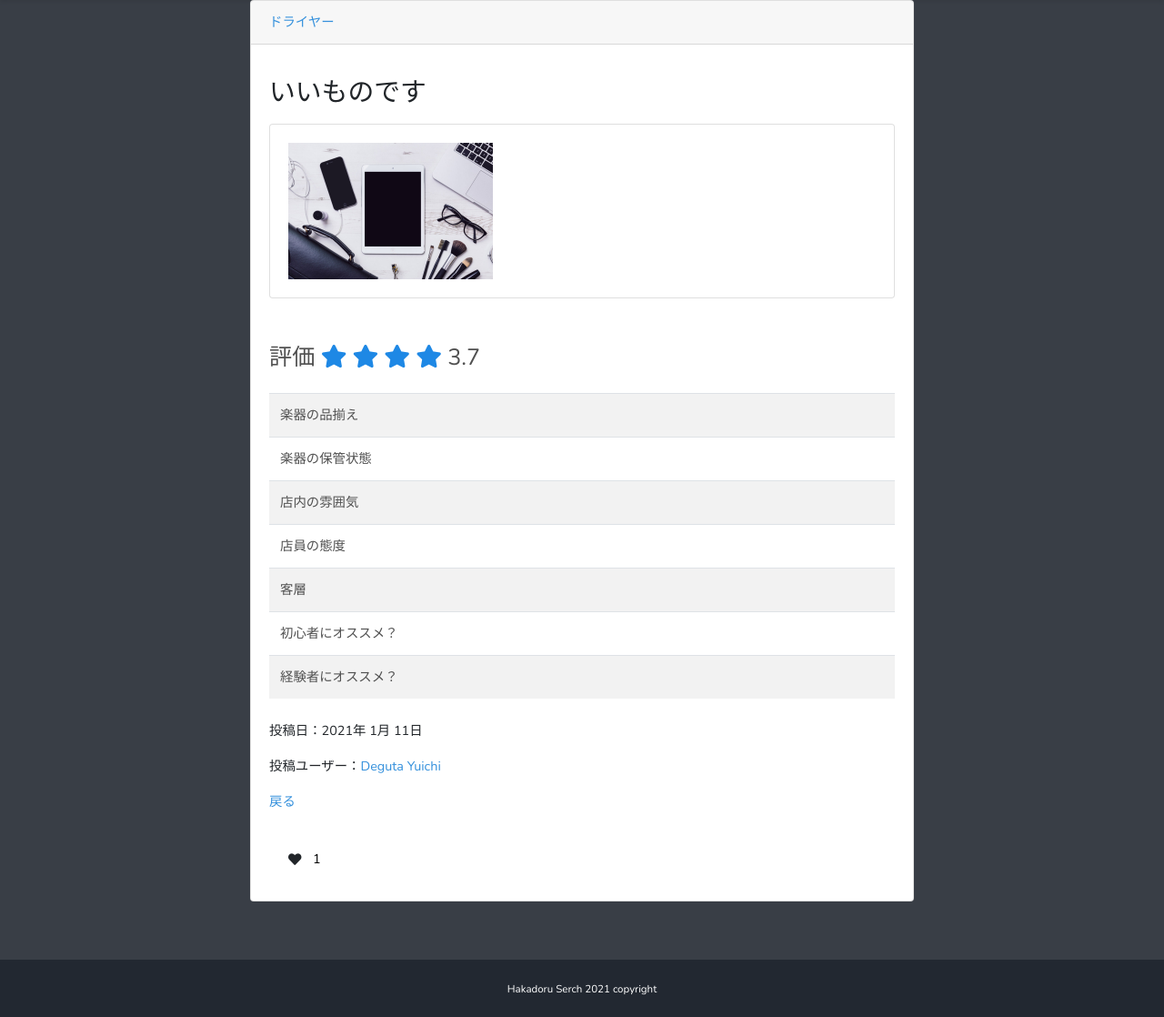
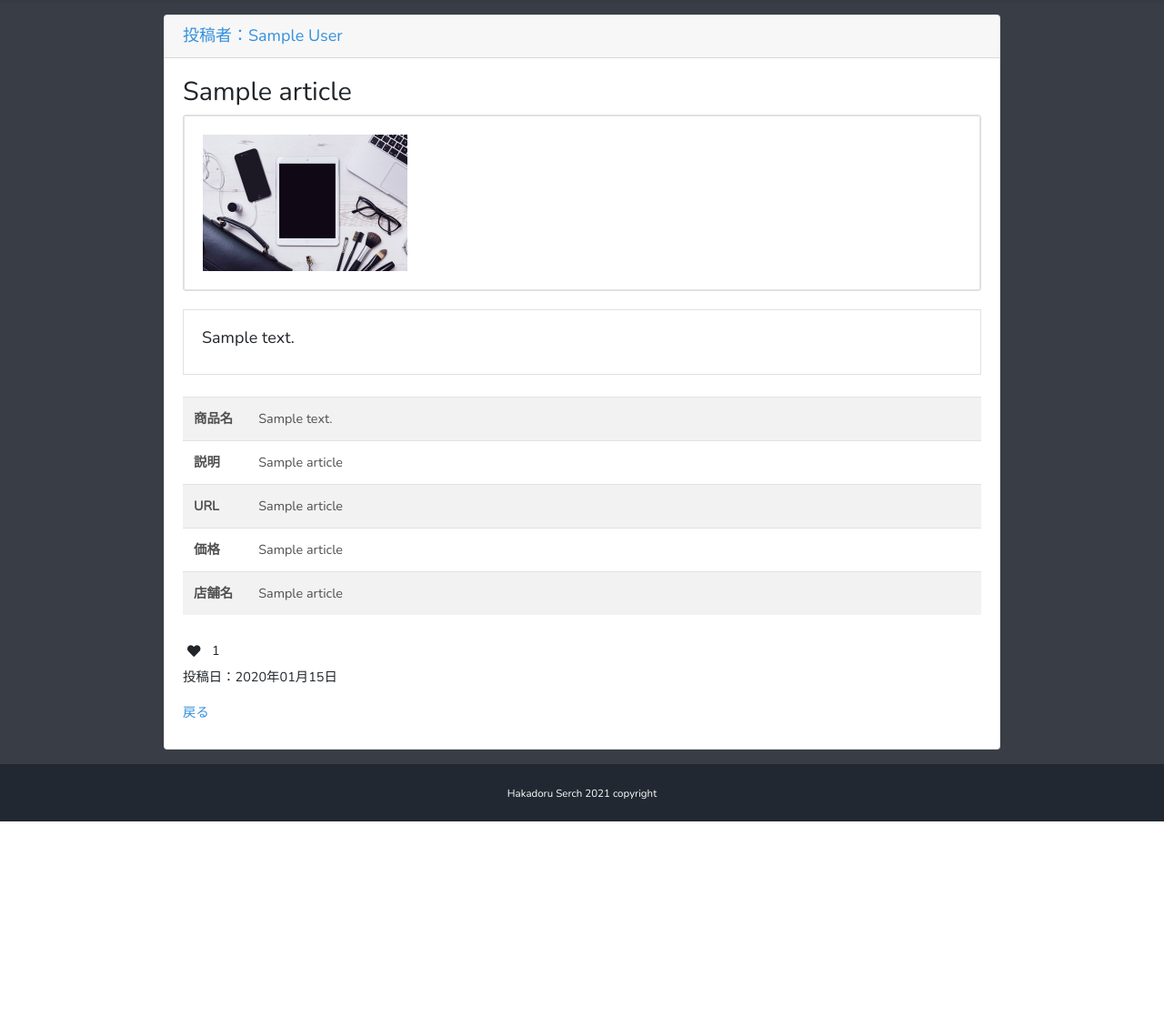
Before and after one commit to takamo111/hakadoru-share-app, a Laravel app: page /articles/1 in a window 1280 px wide. Shown: the part 86-1204 px from the top of the page at 91% size. After the commit the page ends 989 px from the top, so only its background shows below. Run offline with Laravel 8, Linux system fonts and the light colour scheme; tables that the repository leaves empty hold one stand-in row (values such as "Sample post"); style sheets or scripts are compiled from the project's sources; parts of the project's set-up code (start-up, migrations or seed data) failed here and were passed over; some libraries are stand-ins or nearby versions; grey boxes are pictures that could not be loaded.

Commit message:
ビュー修正

```diff
--- a/app/Http/Controllers/ArticleController.php
+++ b/app/Http/Controllers/ArticleController.php
@@ -108,6 +108,7 @@ class ArticleController extends Controller
             return redirect()->route('articles.index');
         }
 
+
         public function show(Article $article)
         {
             return view('articles.show', ['article' => $article]);
--- a/resources/views/articles/index.blade.php
+++ b/resources/views/articles/index.blade.php
@@ -22,8 +22,8 @@
         <!-- 商品カード -->
           <div class="card m-4 " style="width: 15rem;" >
 
-            <div class='card-image-main ' >
-              <img class='card-image' src="{{ asset('images/background.jpg') }}" width="100%" height="180"></img>
+            <div class='card-image-main border' >
+              <img class='card-image' src="{{ $article->image_url }}" width="100%" height="180"></img>
             <!-- dropdown -->
             @if( Auth::id() === $article->user_id )
               <div class="dropdown">
--- a/resources/views/articles/show.blade.php
+++ b/resources/views/articles/show.blade.php
@@ -6,75 +6,60 @@
 
 @section('content')
 
-  <div id="fb-root" class=" fb_reset">
-    <div style="position: absolute; top: -10000px; width: 0px; height: 0px;">
-      <div></div>
+
+    <div class="container">
+      <div class="pb-3">
+          <div class="row justify-content-center">
+            <div class="col-md-10 mt-3">
+              <div class="card">
+                <h5 class="card-header">
+                  <a href="{{ route('users.show', ['name' => $article->user->name]) }}">投稿者：{{ $article->user->name }}</a>
+                </h5>
+                <div class="card-body">
+                  <div>
+                    <h2> {{ $article->title }} </h2>
                   </div>
-  </div>
-  <div id="app">
-    <div class="container">
-      <main class="pb-3">
-        <div class="pb-5">
-          <div class="row justify-content-center">
-            <div class="col-md-8">
-              <div class="card">
-                <div class="card-header"><a href="{{ route('users.show', ['name' => $article->user->name]) }}">ドライヤー</a></div>
-
-                <div class="card-body">
-                  <div class="my-3">
-                    <h2> いいものです </h2>
-                  </div>
-                  <div class="col-md-22">
-                      <div class="card mb50">
-                          <div class="card-body">
+                    <div class="card mb20">
+                      <div class="card-body border">
                         <div class='image-wrapper'><img class='book-image' src="{{ asset('images/background.jpg') }}"></div>
                       </div>
                     </div>
+                    <div class="card-body border">
+                    <h5> {{ $article->body }} </h5>
+
                     </div>
-                  <h3 style="color: rgb(80, 80, 80);">評価 <span class="review-stars" style="color: rgb(30, 136, 229);"><i aria-hidden="true" class="fa fa-star"></i> <i aria-hidden="true" class="fa fa-star"></i> <i aria-hidden="true" class="fa fa-star"></i> <i aria-hidden="true" class="fa fa-star"></i> <i aria-hidden="true" class="fa fa-star-o"></i></span>3.7</h3>
                   <table class="table table-striped my-4" style="color: rgb(80, 80, 80);">
                     <tbody>
                       <tr>
-                        <td>楽器の品揃え</td>
-                        <td><span class="review-stars" style="color: rgb(30, 136, 229);"></span></td>
+                      <td class="row" style=" margin: 0;" >
+                        <div class="col-1 font-weight-bold" style="padding: 0;">商品名</div>
+                        <div class="col-11" style="padding: 0;">{{ $article->body }} </div>
+                      </td>
+                      </tr>
+                      <td class="row" style=" margin: 0;" >
+                        <div class="col-1 font-weight-bold" style="padding: 0;"> 説明</div>
+                        <div class="col-11" style="padding: 0;">{{ $article->title }} </div>
+                      </td>
                       </tr>
                       <tr>
-                        <td>楽器の保管状態</td>
-                        <td><span class="review-stars" style="color: rgb(30, 136, 229);"></span></td>
+                        <td class="row" style=" margin: 0;" >
+                          <div class="col-1 font-weight-bold" style="padding: 0;"> URL</div>
+                          <div class="col-11" style="padding: 0;">{{ $article->title }} </div>
+                        </td>
+                      <tr>
+                        <td class="row" style=" margin: 0;" >
+                          <div class="col-1 font-weight-bold" style="padding: 0;"> 価格</div>
+                          <div class="col-11" style="padding: 0;">{{ $article->title }} </div>
+                        </td>
                       </tr>
                       <tr>
-                        <td>店内の雰囲気</td>
-                        <td><span class="review-stars" style="color: rgb(30, 136, 229);"></span></td>
-                      </tr>
-                      <tr>
-                        <td>店員の態度</td>
-                        <td><span class="review-stars" style="color: rgb(30, 136, 229);"></span></td>
-                      </tr>
-                      <tr>
-                        <td>客層</td>
-                        <td><span class="review-stars" style="color: rgb(30, 136, 229);"></span></td>
-                      </tr>
-                      <tr>
-                        <td>初心者にオススメ？</td>
-                        <td><span class="review-stars" style="color: rgb(30, 136, 229);"></span></td>
-                      </tr>
-                      <tr>
-                        <td>経験者にオススメ？</td>
-                        <td><span class="review-stars" style="color: rgb(30, 136, 229);"></span></td>
+                        <td class="row" style=" margin: 0;" >
+                          <div class="col-1 font-weight-bold" style="padding: 0;">店舗名</div>
+                          <div class="col-11" style="padding: 0;">{{ $article->title }} </div>
+                        </td>
                       </tr>
                     </tbody>
                   </table>
-                  <p>投稿日：2021年 1月 11日</p>
-                  <p>投稿ユーザー：<a href="/">Deguta Yuichi</a></p> <a href="" class="btn-flat-border my-2">戻る</a>
-                  <div class="d-flex justify-content-end">
-                    <div class="mr-2"><iframe id="twitter-widget-0" scrolling="no" frameborder="0" allowtransparency="true" allowfullscreen="true" class="twitter-share-button twitter-share-button-rendered twitter-tweet-button" style="position: static; visibility: visible; width: 92px; height: 28px;" title="Twitter Tweet Button" src="https://platform.twitter.com/widgets/tweet_button.6e189c4f2b6d88c453045806323cdcf3.ja.html#dnt=false&amp;hashtags=%E6%A5%BD%E5%99%A8%E5%BA%97%E3%83%AC%E3%83%93%E3%83%A5%E3%83%BC&amp;id=twitter-widget-0&amp;lang=ja&amp;original_referer=https%3A%2F%2Fmusicstore-reviews.com%2Fpost%2Fdetail%2F15&amp;size=l&amp;text=%E3%80%8E%E5%93%81%E6%8F%83%E3%81%88%E3%81%8C%E3%82%88%E3%81%8B%E3%81%A3%E3%81%9F%E3%81%A7%E3%81%99%E3%80%8Fby%20Deguta%20Yuichi%20%7C%20%E3%83%99%E3%83%BC%E3%82%BF%E3%83%9F%E3%83%A5%E3%83%BC%E3%82%B8%E3%83%83%E3%82%AF%20%E5%A7%AB%E8%B7%AF%E6%9D%B1%E5%BA%97%E3%81%AE%E3%83%AC%E3%83%93%E3%83%A5%E3%83%BC%E3%80%90MusicStore%20Reviews%E3%80%91&amp;time=1613833282494&amp;type=share&amp;url=https%3A%2F%2Fmusicstore-reviews.com%2Fpost%2Fdetail%2F15" data-url="https://musicstore-reviews.com/post/detail/15"></iframe></div>
-                    <div>
-                      <div data-href="" data-layout="button_count" data-size="large" class="fb-share-button fb_iframe_widget" fb-xfbml-state="rendered" fb-iframe-plugin-query="app_id=459229228266995&amp;container_width=48&amp;href=https%3A%2F%2Fmusicstore-reviews.com%2Fpost%2Fdetail%2F15&amp;layout=button_count&amp;locale=ja_JP&amp;sdk=joey&amp;size=large"><span style="vertical-align: bottom; width: 91px; height: 28px;"><iframe name="f2a0d23c20f1cfc" width="1000px" height="1000px" data-testid="fb:share_button Facebook Social Plugin" title="fb:share_button Facebook Social Plugin" frameborder="0" allowtransparency="true" allowfullscreen="true" scrolling="no" allow="encrypted-media" src="https://www.facebook.com/v4.0/plugins/share_button.php?app_id=459229228266995&amp;channel=https%3A%2F%2Fstaticxx.facebook.com%2Fx%2Fconnect%2Fxd_arbiter%2F%3Fversion%3D46%23cb%3Df3796cffafb517c%26domain%3Dmusicstore-reviews.com%26origin%3Dhttps%253A%252F%252Fmusicstore-reviews.com%252Ff3c9c67cee8802c%26relation%3Dparent.parent&amp;container_width=48&amp;href=https%3A%2F%2Fmusicstore-reviews.com%2Fpost%2Fdetail%2F15&amp;layout=button_count&amp;locale=ja_JP&amp;sdk=joey&amp;size=large" style="border: none; visibility: visible; width: 91px; height: 28px;" class=""></iframe></span></div>
-                    </div>
-                  </div>
-                  <div>
-                  <div class="card-body pt-0 pb-2 pl-3">
-                  <div class="card-text">
                   <article-like
                     :initial-is-liked-by='@json($article->isLikedBy(Auth::user()))'
                     :initial-count-likes='@json($article->count_likes)'
@@ -82,6 +67,11 @@
                     endpoint="{{ route('articles.like', ['article' => $article]) }}"
                   >
                   </article-like>
+                  <p>投稿日：{{ $article->created_at->format('Y年m月d日') }}</p>
+                  <a href="" class="btn-flat-border my-2">戻る</a>
+
+                  <div class="card-body pt-0 pb-2 pl-3">
+                  <div class="card-text">
     </div>
   </div>
                 </div>
@@ -90,7 +80,7 @@
           </div>
         </div>
       </div>
-      </main>
+      </div>
     </div>
 
   </div>
--- a/routes/web.php
+++ b/routes/web.php
@@ -25,8 +25,8 @@ Route::prefix('register')->name('register.')->group(function () {
 
 Auth::routes();
 
-Route::resource('/articles', 'ArticleController')->except(['show'])->middleware('auth');
-Route::resource('/articles', 'ArticleController')->only(['show']);
+Route::resource('/articles', 'ArticleController')->except(['show','index'])->middleware('auth');
+Route::resource('/articles', 'ArticleController')->only(['show','index']);
 
 Route::resource('/searchs', 'SearchController')->only(['store','index']);
 
```
Also changed, not shown: app/Http/Controllers/SearchController.php (+4 -4 lines). Lines whose indentation alone changed are shown as unchanged.
